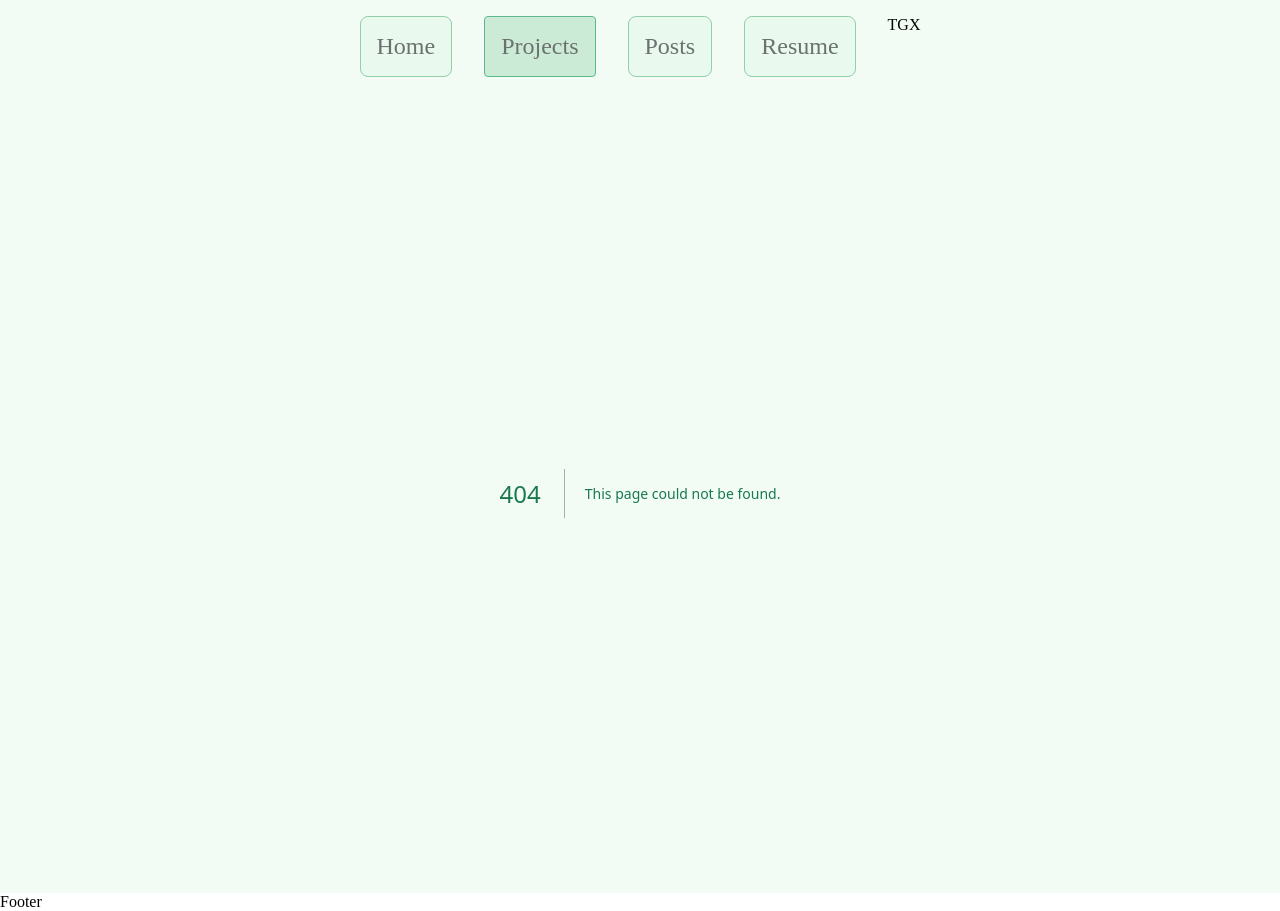
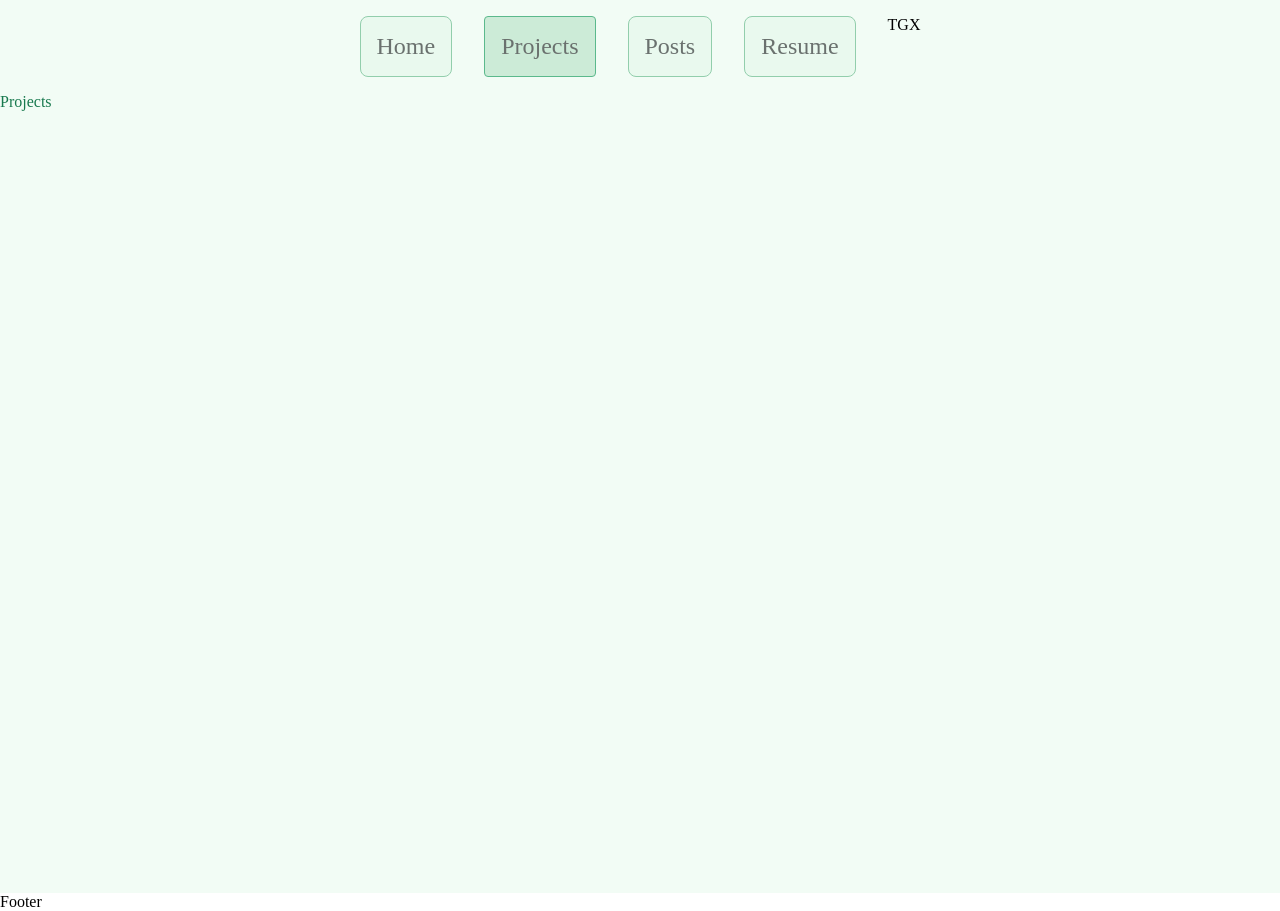
Before and after one commit to andyanday33/legendary-adventure, a Next.js app: page /projects in a window 1280 px wide. Before the commit this address had no page. Built offline with nearby package versions, Linux system fonts and the light colour scheme.

Commit message:
feat: create /posts and /projects routes' drafts

```diff
--- /dev/null
+++ b/pages/projects.tsx
@@ -0,0 +1,7 @@
+import React from "react";
+
+type Props = {};
+
+export default function Projects(props: Props) {
+  return <div>Projects</div>;
+}
```
Also changed, not shown: pages/posts.tsx (added, +7 -0 lines).
